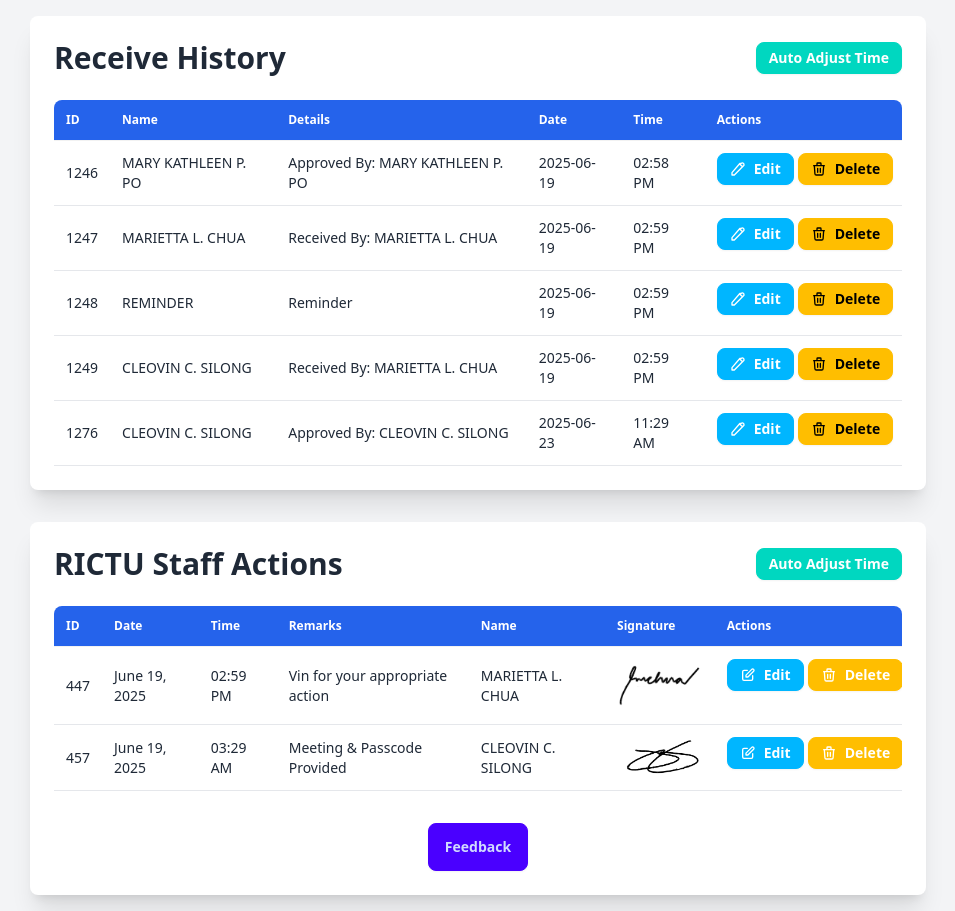
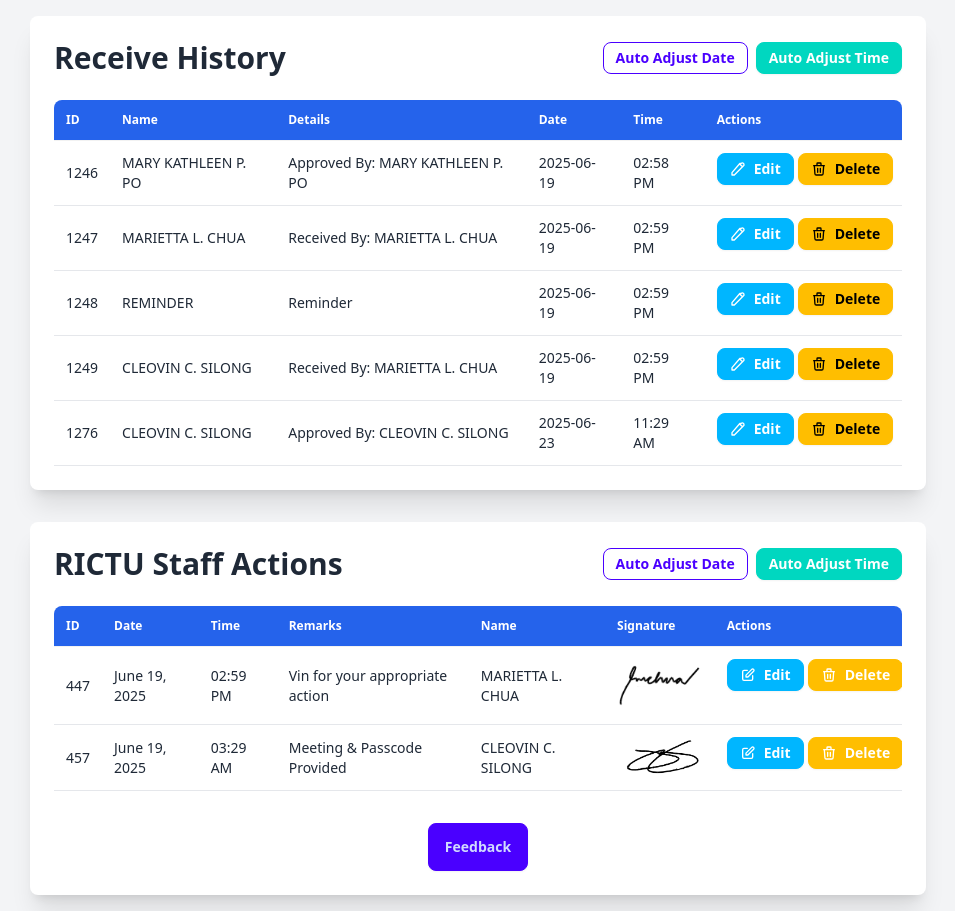
Before and after one commit to FENY2022/amsos, a PHP site: page /edit-receive.php?id=478 in a window 1280 px wide. Shown: the whole page, without its empty margins (162-1117 px from the left). Run offline with PHP 8.4, Linux system fonts and the light colour scheme; data comes from the database, SQL or seed files in the repository; some libraries are stand-ins or nearby versions.

Commit message:
Update edit-receive.php

```diff
--- a/edit-receive.php
+++ b/edit-receive.php
@@ -90,7 +90,10 @@ $action_result = $stmt_action->get_result();
     <div class="container max-w-4xl mx-auto bg-white rounded-lg shadow-xl p-6 mb-8">
         <div class="flex justify-between items-center mb-6">
             <h1 class="text-3xl font-bold text-gray-800">Receive History</h1>
-            <button onclick="autoAdjustReceiveTime()" class="btn btn-sm btn-accent text-white">Auto Adjust Time</button>
+            <div class="flex gap-2">
+                <button onclick="autoAdjustReceiveDate()" class="btn btn-sm btn-outline btn-primary">Auto Adjust Date</button>
+                <button onclick="autoAdjustReceiveTime()" class="btn btn-sm btn-accent text-white">Auto Adjust Time</button>
+            </div>
         </div>
         <?php if ($history_result->num_rows > 0): ?>
             <div class="overflow-x-auto">
@@ -150,7 +153,7 @@ $action_result = $stmt_action->get_result();
                 function saveChanges(id) {
                     var name = document.getElementById('name_input_' + id).value;
                     var date = document.getElementById('date_input_' + id).value;
-                    var time = document.getElementById('time_input_' + id).value; // This is "hh:mm AM/PM"
+                    var time = document.getElementById('time_input_' + id).value;
                     var details = document.getElementById('details_input_' + id).value;
 
                     fetch('update-receive.php', {
@@ -178,7 +181,10 @@ $action_result = $stmt_action->get_result();
     <div class="container max-w-4xl mx-auto bg-white rounded-lg shadow-xl p-6">
         <div class="flex justify-between items-center mb-6">
             <h1 class="text-3xl font-bold text-gray-800">RICTU Staff Actions</h1>
-            <button onclick="autoAdjustActionTime()" class="btn btn-sm btn-accent text-white">Auto Adjust Time</button>
+            <div class="flex gap-2">
+                <button onclick="autoAdjustActionDate()" class="btn btn-sm btn-outline btn-primary">Auto Adjust Date</button>
+                <button onclick="autoAdjustActionTime()" class="btn btn-sm btn-accent text-white">Auto Adjust Time</button>
+            </div>
         </div>
         <?php if ($action_result && $action_result->num_rows > 0): ?>
             <div class="overflow-x-auto">
@@ -237,7 +243,7 @@ $action_result = $stmt_action->get_result();
 
                 function saveRow(id) {
                     var date = document.getElementById('date_input_' + id).value;
-                    var time = document.getElementById('time_input_' + id).value; // This is "hh:mm AM/PM"
+                    var time = document.getElementById('time_input_' + id).value;
                     var remarks = document.getElementById('remarks_input_' + id).value;
                     var name = document.getElementById('name_input_' + id).value;
 
@@ -322,6 +328,37 @@ $action_result = $stmt_action->get_result();
             return `${String(hours).padStart(2, '0')}:${minutes}:00`;
         }
 
+        /**
+         * Sets all dates to match the date of the first row.
+         */
+        function autoAdjustDate(tableId) {
+            const rows = document.querySelectorAll(`#${tableId} tbody tr`);
+            if (rows.length < 2) return;
+
+            const firstDateInput = rows[0].querySelector('input[id^="date_input_"]');
+            const targetDate = firstDateInput.value;
+
+            if (!targetDate) {
+                alert("Please ensure the first row has a valid date.");
+                return;
+            }
+
+            if (!confirm(`Set all rows to match the first row's date (${targetDate})?`)) return;
+
+            for (let i = 1; i < rows.length; i++) {
+                const dateInput = rows[i].querySelector('input[id^="date_input_"]');
+                if (dateInput) {
+                    dateInput.value = targetDate;
+                    const id = dateInput.id.split('_').pop();
+
+                    const editBtn = document.getElementById(`edit_btn_${id}`) || document.querySelector(`.edit-action-btn-${id}`);
+                    if (editBtn && !editBtn.classList.contains('hidden')) {
+                        tableId === 'receiveHistoryTable' ? toggleEdit(id) : editRow(id);
+                    }
+                }
+            }
+        }
+
         function autoAdjustTime(tableId) {
             const incrementInput = prompt("Enter the time increment in minutes:", "32");
             if (incrementInput === null) return;
@@ -355,7 +392,7 @@ $action_result = $stmt_action->get_result();
                     timeInput.value = newTimeString12;
                     const id = timeInput.id.split('_').pop();
                     const editBtn = document.getElementById(`edit_btn_${id}`) || document.querySelector(`.edit-action-btn-${id}`);
-                    if (!editBtn.classList.contains('hidden')) {
+                    if (editBtn && !editBtn.classList.contains('hidden')) {
                         tableId === 'receiveHistoryTable' ? toggleEdit(id) : editRow(id);
                     }
                 }
@@ -365,6 +402,8 @@ $action_result = $stmt_action->get_result();
 
         function autoAdjustReceiveTime() { autoAdjustTime('receiveHistoryTable'); }
         function autoAdjustActionTime() { autoAdjustTime('staffActionsTable'); }
+        function autoAdjustReceiveDate() { autoAdjustDate('receiveHistoryTable'); }
+        function autoAdjustActionDate() { autoAdjustDate('staffActionsTable'); }
     </script>
 </body>
 </html>
```
